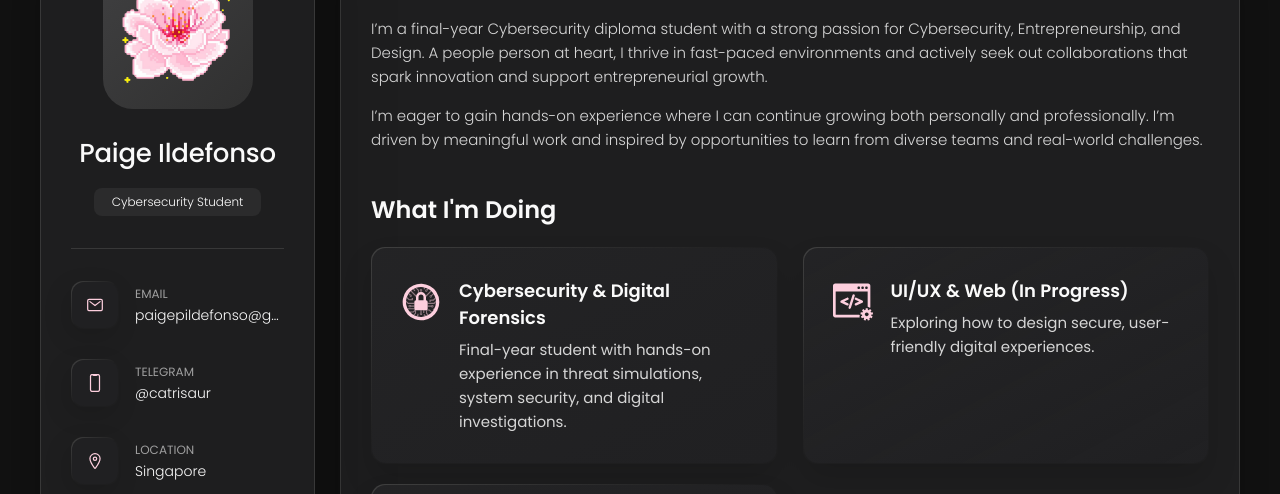
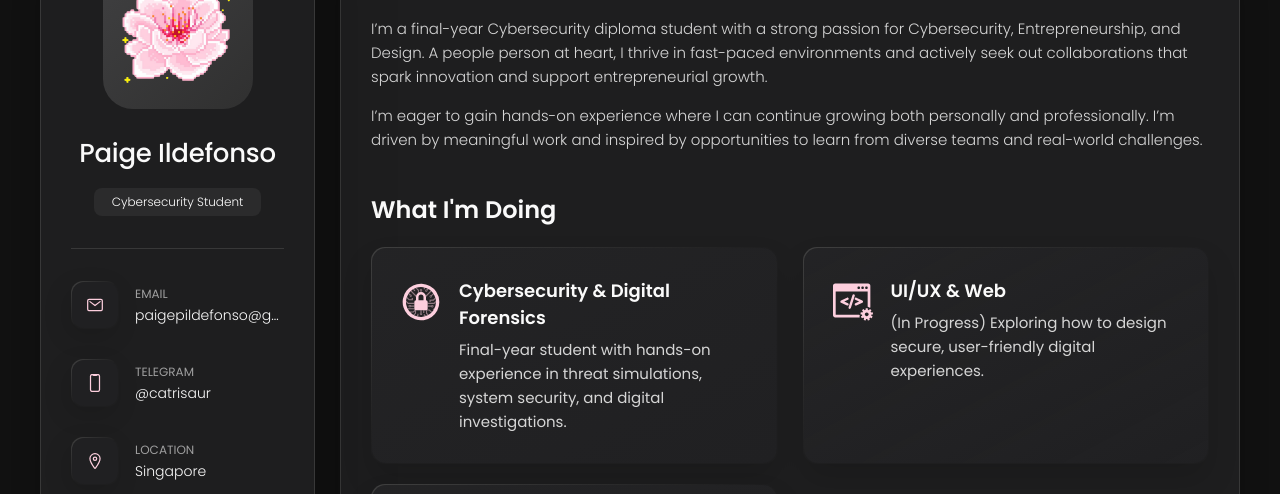
Before and after one commit to catrisaur/personal-portfolio, a plain HTML site: page index.html in a window 1280 px wide. Shown: the part 162-656 px from the top of the page. Drawn offline with nearby package versions, Linux system fonts and the light colour scheme.

Commit message:
about page text edit

```diff
--- a/index.html
+++ b/index.html
@@ -235,10 +235,10 @@
               </div>
 
               <div class="service-content-box">
-                <h4 class="h4 service-item-title">UI/UX & Web (In Progress)</h4>
+                <h4 class="h4 service-item-title">UI/UX & Web</h4>
 
                 <p class="service-item-text">
-                  Exploring how to design secure, user-friendly digital experiences.
+                  (In Progress) Exploring how to design secure, user-friendly digital experiences.
                 </p>
               </div>
 
```
